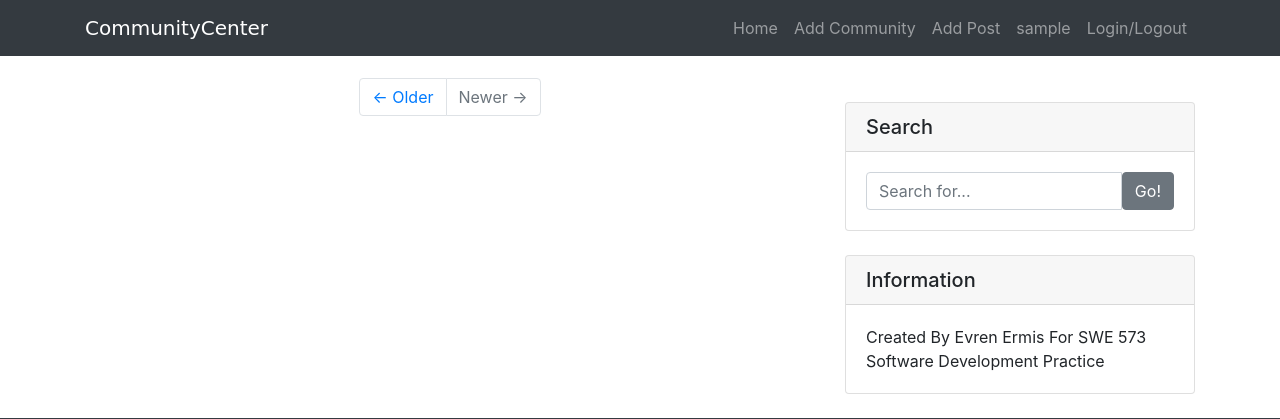
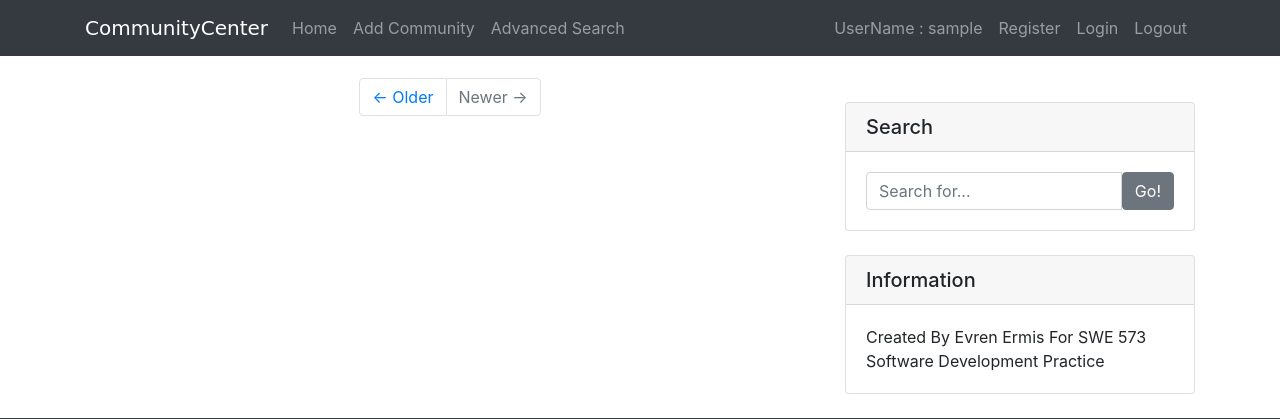
Before and after one commit to eermis1/SWE573, a Django app: template communityc/community/templates/index.html in a window 1280 px wide. Shown: the top 419 px of the page. Run offline with Django 3.2, Linux system fonts and the light colour scheme; the template is opened without the code that fills it, so the values that code supplies are empty; the visitor is signed in with stand-in values (Sample User, id 1); some libraries are stand-ins or nearby versions.

Commit message:
#HomePage Navbar Design Improvement #14

```diff
--- a/communityc/community/templates/Overall/base.html
+++ b/communityc/community/templates/Overall/base.html
@@ -23,7 +23,7 @@
                   <span class="icon-bar"></span>
                   <span class="icon-bar"></span>
               </button>
-              <a class="navbar-brand" href="{% url 'community:homepage' %}">Viberr</a>
+              <a class="navbar-brand" href="{% url 'community:homepage' %}">CommunityCenter</a>
           </div>
 
           <!-- Items -->
--- a/communityc/community/templates/index.html
+++ b/communityc/community/templates/index.html
@@ -24,22 +24,30 @@
           <span class="navbar-toggler-icon"></span>
         </button>
         <div class="collapse navbar-collapse" id="navbarResponsive">
-          <ul class="navbar-nav ml-auto">
+          <ul class="navbar-nav ml-left">
             <li class="nav-item">
               <a class="nav-link" href="{% url 'community:homepage'%}">Home</a>
             </li>
             <li class="nav-item">
               <a class="nav-link" href="{% url 'community:community_create'%}">Add Community</a>
             </li>
-            <li class="nav-item">
-              <a class="nav-link" href="#">Add Post</a>
+              <li class="nav-item">
+              <a class="nav-link" href="">Advanced Search</a>
             </li>
-            <li class="nav-item">
-              <a class="nav-link" href="#">{{user.username}}</a>
-            </li>
-            <li class="nav-item">
-              <a class="nav-link" href="#">Login/Logout</a>
-            </li>
+            </ul>
+          <ul class="navbar-nav ml-auto">
+              <li class="nav-item">
+              <a class="nav-link" href="#">UserName : {{user.username}}</a>
+              </li>
+              <li class="nav-item">
+              <a class="nav-link" href=" {% url "community:register" %} ">Register</a>
+          </li>
+              <li class="nav-item">
+              <a class="nav-link" href="{% url "community:login" %}">Login</a>
+              </li>
+              <li class="nav-item">
+              <a class="nav-link" href="{% url "community:logout" %}">Logout</a>
+          </li>
           </ul>
         </div>
       </div>
```
